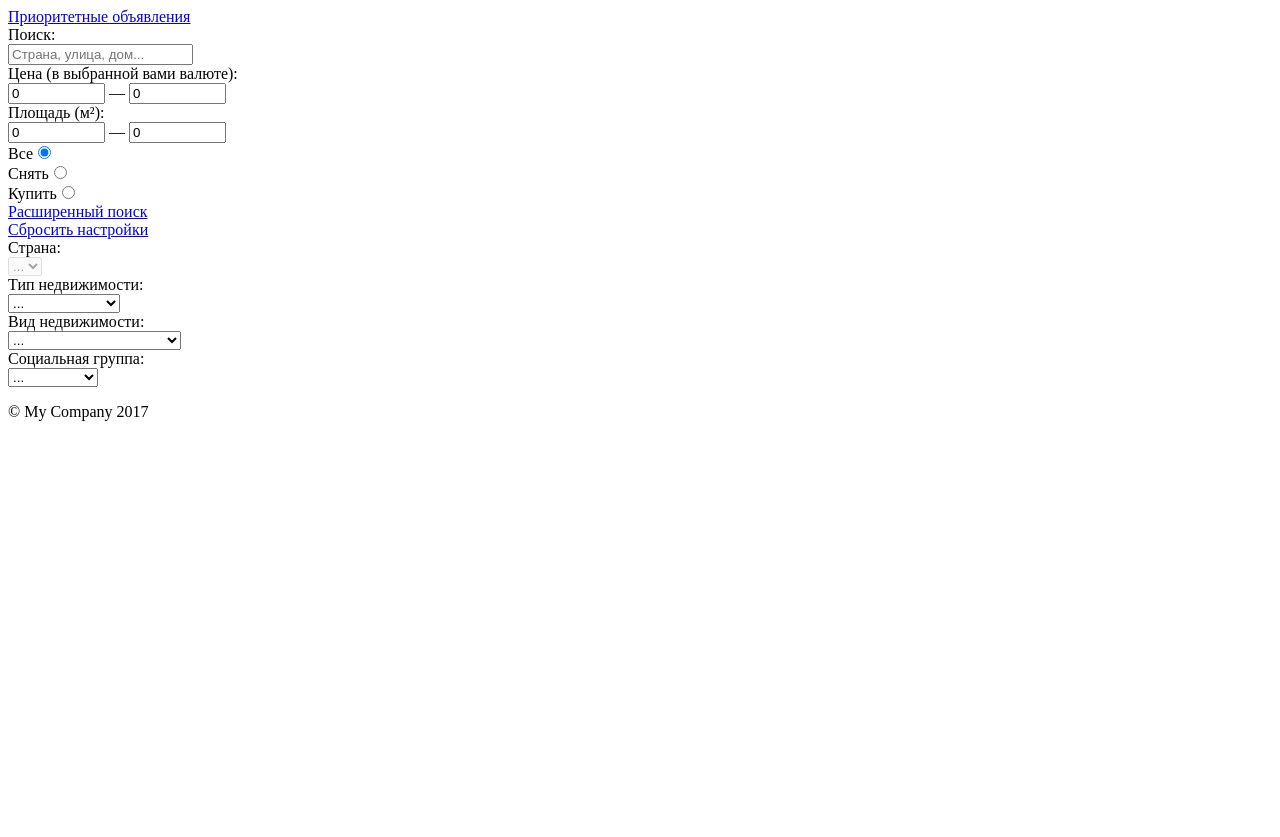
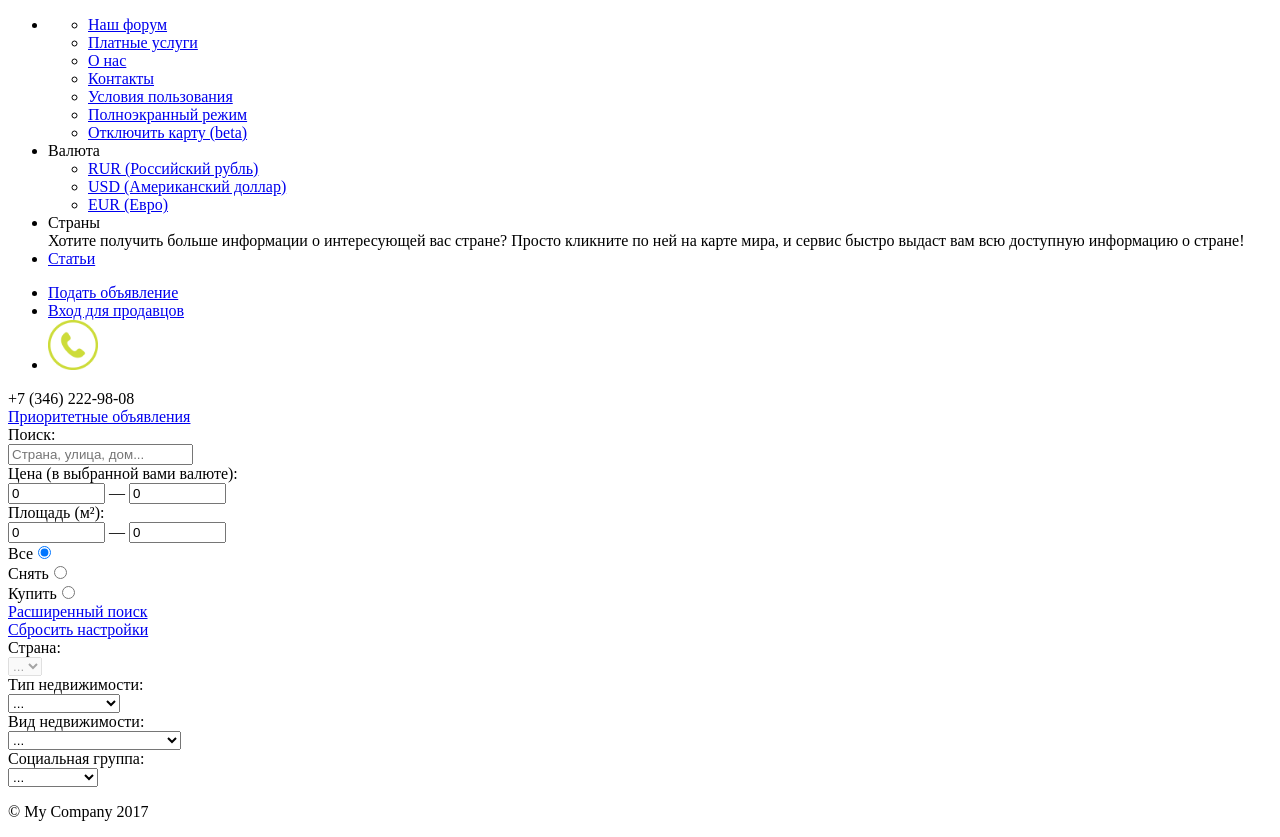
Before and after one commit to desperial/krean, a Yii app: template frontend/views/site/index.php in a window 1280 px wide. Before the commit the page ends 421 px from the top, so only its background shows below. Run offline with PHP 8.4 and a stand-in for Yii, Linux system fonts and the light colour scheme; the template is opened without the code that fills it, so the values that code supplies are empty; some libraries are stand-ins or nearby versions.

Commit message:
main menu plus vip

```diff
--- a/frontend/controllers/RealtyController.php
+++ b/frontend/controllers/RealtyController.php
@@ -17,7 +17,7 @@ class RealtyController extends Controller
             'totalCount' => $query->count(),
         ]);
 
-        $realty = $query->orderBy('create_timestamp')
+        $realty = $query->orderBy('sort')
             ->offset($pagination->offset)
             ->limit($pagination->limit)
             ->all();
@@ -35,6 +35,7 @@ class RealtyController extends Controller
         $query = Realty::find();
 
         $realty = $query->orderBy('vip_shows DESC')
+            ->where([">","vip_shows",0])
             ->all();
 
         $realty = $this->textMapping($realty);
--- a/frontend/views/layouts/main.php
+++ b/frontend/views/layouts/main.php
@@ -25,55 +25,77 @@ AppAsset::register($this);
 <body>
 <?php $this->beginBody() ?>
 
-<div class="wrap">
     <div class="overhill-header">
         <div class="overhill-header-left">
             <div class="logo">
                 <a href="javascript:void(0)" onclick="overhill.reload()"></a>
             </div>
-            <?php
-            NavBar::begin([
-                'brandLabel' => 'Krean',
-                'brandUrl' => Yii::$app->homeUrl,
-                'options' => [
-                    'class' => 'menu',
-                ],
-            ]);
-            $menuItems = [
-                ['label' => 'Главная', 'url' => ['/site/index']],
-                ['label' => 'Валюта', 'url' => ['/site/about']],
-                ['label' => 'Страны', 'url' => ['/site/contact']],
-                ['label' => 'Статьи', 'url' => ['/site/contact']],
-            ];
-            if (Yii::$app->user->isGuest) {
-                //$menuItems[] = ['label' => 'Зарегистрироваться', 'url' => ['/site/signup']];
-                $menuItems[] = ['label' => 'Вход для продавцов', 'url' => ['/site/login']];
-            } else {
-                $menuItems[] = '<li>'
-                    . Html::beginForm(['/site/logout'], 'post')
-                    . Html::submitButton(
-                        'Logout (' . Yii::$app->user->identity->email . ')',
-                        ['class' => 'btn btn-link logout']
-                    )
-                    . Html::endForm()
-                    . '</li>';
-            }
-            echo Nav::widget([
-                'items' => $menuItems,
-            ]);
-            NavBar::end();
-            ?>
+            <div class="menu">
+                <ul>
+                    <li>
+                        <span><i class="fa fa-bars"></i></span>
+                        <ul>
+                            <li><a href="http://forum.krean.ru/" target="_blank">Наш форум</a></li>
+                            <li><a href="javascript:void(0)" onclick="overhillPage.open(4)">Платные услуги</a></li>
+                            <li><a href="javascript:void(0)" onclick="overhillPage.open(3)">О нас</a></li>
+                            <li><a href="javascript:void(0)" onclick="overhillPage.open(2)">Контакты</a></li>
+                            <li><a href="javascript:void(0)" onclick="overhillPage.open(1)">Условия пользования</a></li>
+                            <li><a href="javascript:void(0)" onclick="overhill.switchFullscreen(this)">Полноэкранный режим</a></li>
+                            <li><a href="javascript:void(0)" onclick="overhill.switchMap(this)">Отключить карту (beta)</a></li>
+                        </ul>
+                    </li>
+                    <li>
+                        <span>Валюта</span>
+                        <ul>
+                            <li><a href="javascript:void(0)" onclick="overhill.user.setCurrency('RUR')">RUR (Российский рубль)</a></li>
+                            <li><a href="javascript:void(0)" onclick="overhill.user.setCurrency('USD')">USD (Американский доллар)</a></li>
+                            <li><a href="javascript:void(0)" onclick="overhill.user.setCurrency('EUR')">EUR (Евро)</a></li>
+                        </ul>
+                    </li>
+                <li>
+                    <span>Страны</span>
+                        <div class="menu-countries">
+                            <div class="menu-countries-items" id="overhill-countries"></div>
+                            <div class="menu-countries-prompt">
+                                <span>Хотите получить больше информации о интересующей вас стране? Просто кликните по ней на карте мира, и сервис быстро выдаст вам всю доступную информацию о стране!</span>
+                            </div>
+                        </div>
+                    </li>
+                    <li>
+                        <a href="/articles/"><span>Статьи</span></a>
+                    </li>
+                </ul>
+            </div>
             <div class="clear"></div>
         </div>
+        <div class="overhill-header-right">
+            <div class="menu">
+                <ul>
+                    <li style="display: none"><a href="javascript:void(0)" onclick="overhillRealty.service.callback(this)">Обратный звонок</a></li>
+                    <li><a href="javascript:void(0)" onclick="overhill.realty.create()">Подать объявление</a></li>
+                    <?php if (!Yii::$app->user->isGuest) : ?>
+                    <li>
+                        <span>Личный кабинет</span>
+                        <ul>
+                            <li><a href="javascript:void(0)" onclick="overhill.user.cabinet()">Открыть личный кабинет</a></li>
+                            <li><a href="javascript:void(0)" onclick="overhill.realty.getByAutor(<?=$model->getUserID()?>)">Список моих объявлений</a></li>
+                            <li><a href="javascript:void(0)" onclick="overhill.user.logout()">Выйти</a></li>
+                        </ul>
+                    </li>
+                    <?php else : ?>
+                    <li><a href="javascript:void(0)" onclick="overhill.user.signIn()">Вход для продавцов</a></li>
+                    <?php endif; ?>
+                    <li><a href="javascript:void(0)" onclick="overhill.callBackHunterInit()"><img calss="callback" src="/imgs/phone-512-1.png" width="50" height="50" style="margin-top:0px;"></a></li>
+                </ul>
+            </div>
+            <div class="phone">
+                <span>+7 (346) 222-98-08</span>
+            </div>
+            <div class="clear"></div>
+        </div>
+        <div class="clear"></div>
     </div>
-    <div class="container">
-        <?= Breadcrumbs::widget([
-            'links' => isset($this->params['breadcrumbs']) ? $this->params['breadcrumbs'] : [],
-        ]) ?>
-        <?= Alert::widget() ?>
-        <?= $content ?>
-    </div>
-</div>
+    <?= $content ?>
 
 <footer class="footer">
     <div class="container">
--- a/frontend/web/css/main.css
+++ b/frontend/web/css/main.css
@@ -187,7 +187,7 @@ span.ruble:after {
 .overhill-header .logo a {
 	display: block;
 	height: 100%;
-	background: transparent url('imgs/logo41.png') center left no-repeat;
+	background: transparent url('/imgs/logo41.png') center left no-repeat;
 }
 
 .overhill-header .phone {
--- a/frontend/web/js/common.js
+++ b/frontend/web/js/common.js
@@ -264,3 +264,5 @@ jQuery.fn.onDelay = function(name, time, callback)
 		time);
 	});
 };
+
+realty.vip.unload('#overhill-vip-ads');
```
Also changed, not shown: frontend/views/realty/vip.php (+26 -0 lines), frontend/web/js/realty.js (+1 -29 lines), frontend/web/imgs/phone-512-1.png (added).
